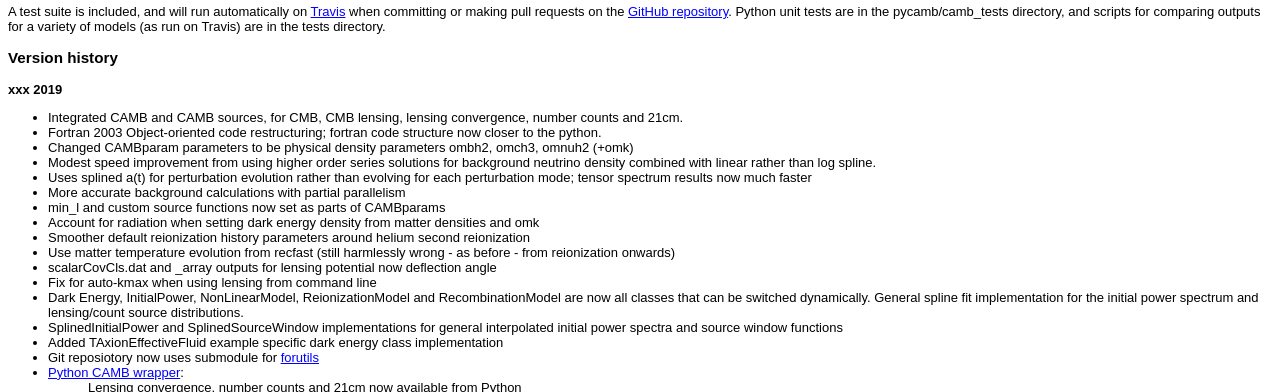
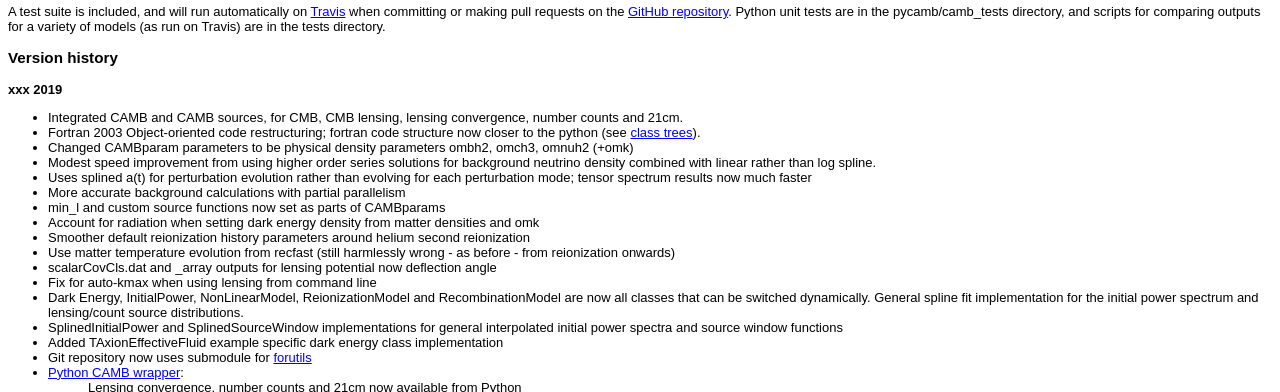
Before and after one commit to cmbant/CAMB, a plain HTML site: page readme.html in a window 1280 px wide. Shown: the part 1700-2092 px from the top of the page. Drawn offline with Linux system fonts and the light colour scheme.

Commit message:
small consistency changes

```diff
--- a/readme.html
+++ b/readme.html
@@ -148,7 +148,7 @@ A test suite is included, and will run automatically on <A HREF="https://travis-
 <B>xxx 2019</B><BR>
 <ul>
 <li>Integrated CAMB and CAMB sources, for CMB, CMB lensing, lensing convergence, number counts and 21cm. </li>
-<li>Fortran 2003 Object-oriented code restructuring; fortran code structure now closer to the python.</li>
+<li>Fortran 2003 Object-oriented code restructuring; fortran code structure now closer to the python (see <a href="https://camb.info/doc/classes/_index.html">class trees</a>).</li>
 <li>Changed CAMBparam parameters to be physical density parameters ombh2, omch3, omnuh2 (+omk)</li>
 <li>Modest speed improvement from using higher order series solutions for background neutrino density combined with linear rather than log spline.</li>
 <li>Uses splined a(t) for perturbation evolution rather than evolving for each perturbation mode; tensor spectrum results now much faster</li>
@@ -162,7 +162,7 @@ A test suite is included, and will run automatically on <A HREF="https://travis-
 <li>Dark Energy, InitialPower, NonLinearModel, ReionizationModel and RecombinationModel are now all classes that can be switched dynamically. General spline fit implementation for the initial power spectrum and lensing/count source distributions.</li>
 <li>SplinedInitialPower and SplinedSourceWindow implementations for general interpolated initial power spectra and source window functions</li>
 <li>Added TAxionEffectiveFluid example specific dark energy class implementation</li>
-<li>Git reposiotory now uses submodule for <a href="https://github.com/cmbant/forutils">forutils</a></li>
+<li>Git repository now uses submodule for <a href="https://github.com/cmbant/forutils">forutils</a></li>
     <LI><A HREF="https://camb.readthedocs.io/en/devel/">Python CAMB wrapper</A>:
      <ul>
        <l>Lensing convergence, number counts and 21cm now available from Python</li>
```
Also changed, not shown: 3 other files.
